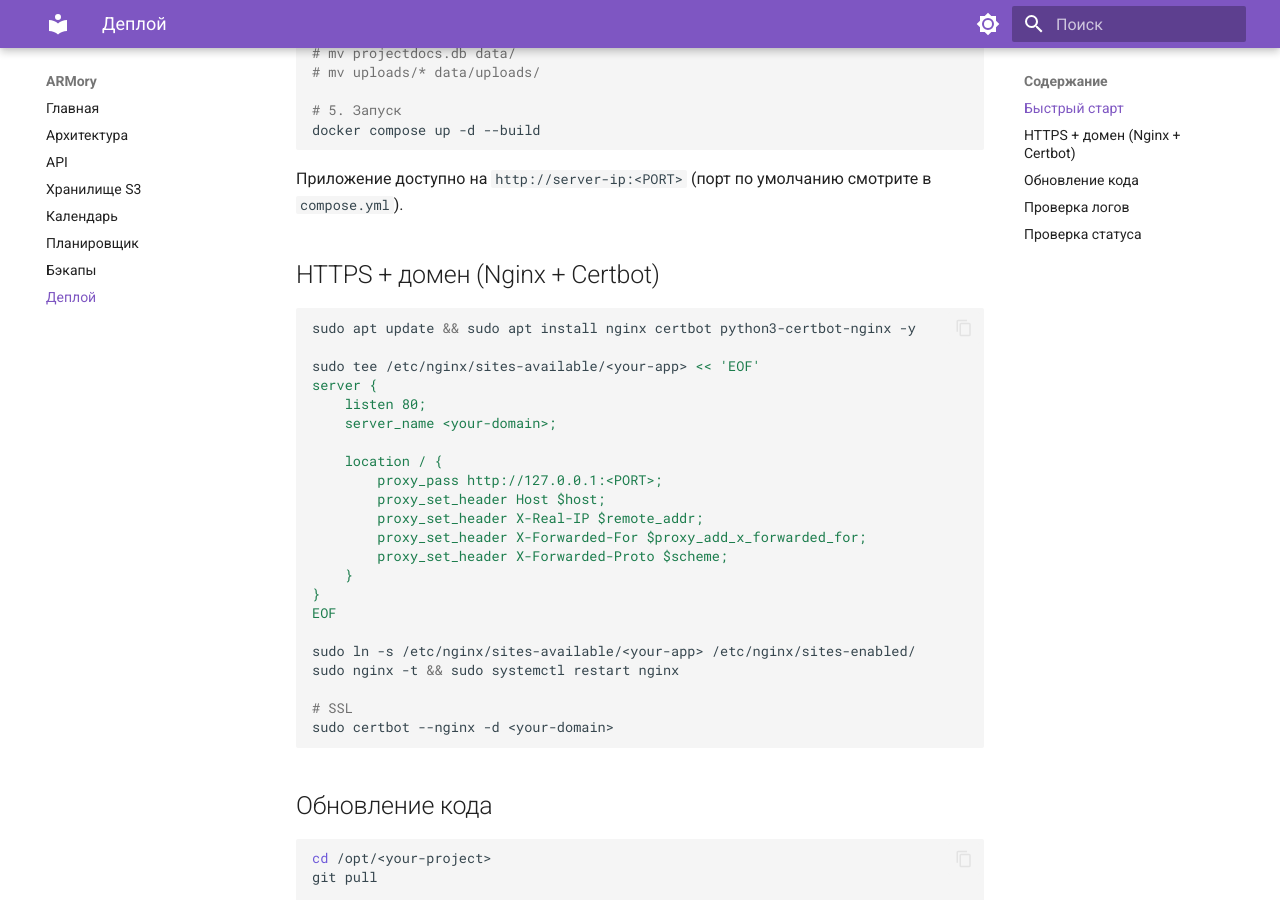
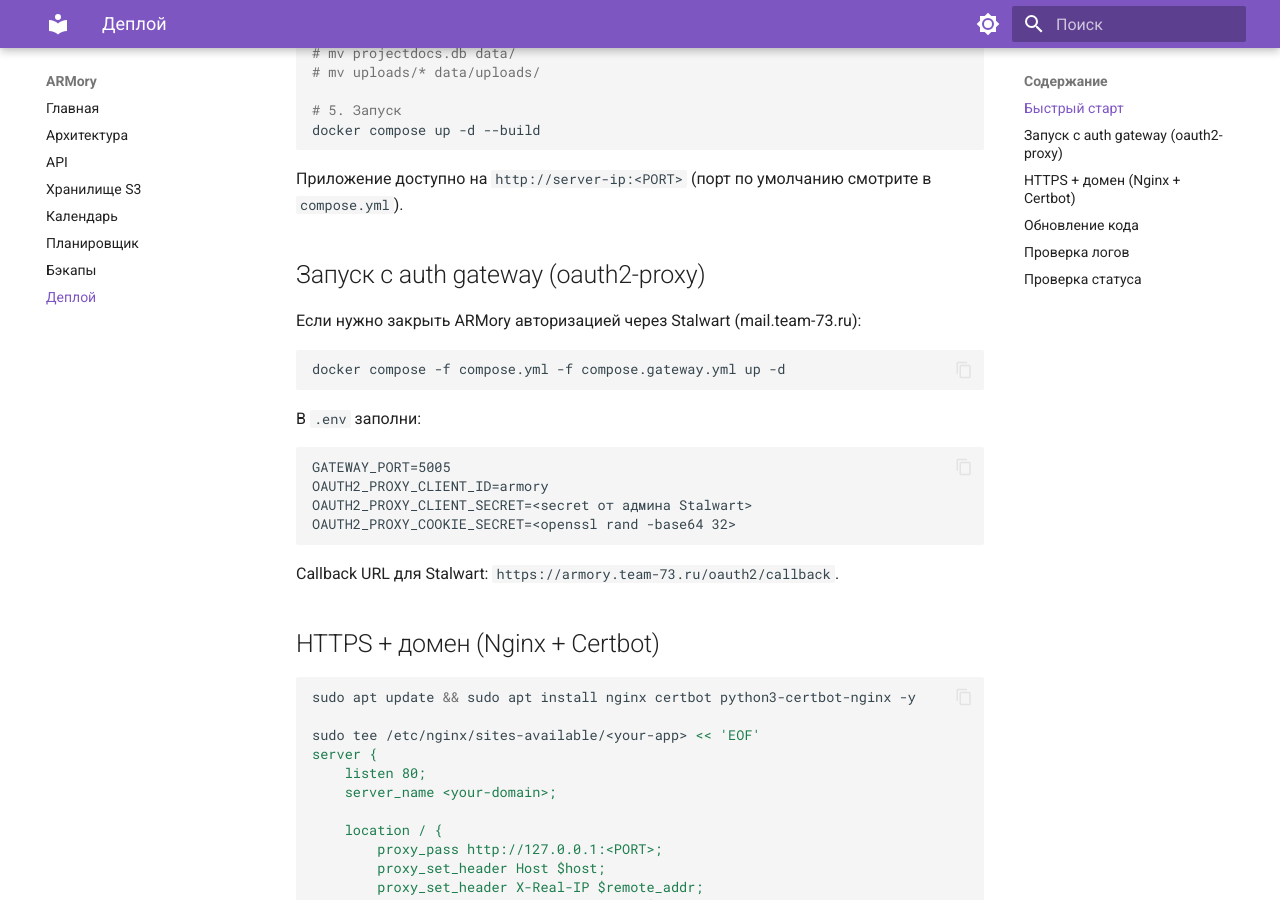
Before and after one commit to ZeroCreator/ARMory, an MkDocs documentation site: the page built from docs/deployment.md, in a window 1280 px wide and 900 px high, scrolled down 731 px. Built offline with MkDocs 1.6.1 and Material for MkDocs 9.7.7, drawn with Linux system fonts in a browser that asks for light colours.

Commit message:
feat: replace rusty-auth-gateway with oauth2-proxy

````diff
--- a/docs/deployment.md
+++ b/docs/deployment.md
@@ -40,6 +40,24 @@ docker compose up -d --build
 ```
 
 Приложение доступно на `http://server-ip:<PORT>` (порт по умолчанию смотрите в `compose.yml`).
+
+## Запуск с auth gateway (oauth2-proxy)
+
+Если нужно закрыть ARMory авторизацией через Stalwart (mail.team-73.ru):
+
+```bash
+docker compose -f compose.yml -f compose.gateway.yml up -d
+```
+
+В `.env` заполни:
+```env
+GATEWAY_PORT=5005
+OAUTH2_PROXY_CLIENT_ID=armory
+OAUTH2_PROXY_CLIENT_SECRET=<secret от админа Stalwart>
+OAUTH2_PROXY_COOKIE_SECRET=<openssl rand -base64 32>
+```
+
+Callback URL для Stalwart: `https://armory.team-73.ru/oauth2/callback`.
 
 ## HTTPS + домен (Nginx + Certbot)
 
````
Also changed, not shown: README.md (+1 -1 lines), compose.gateway.yml (+19 -8 lines), 1 other file.
